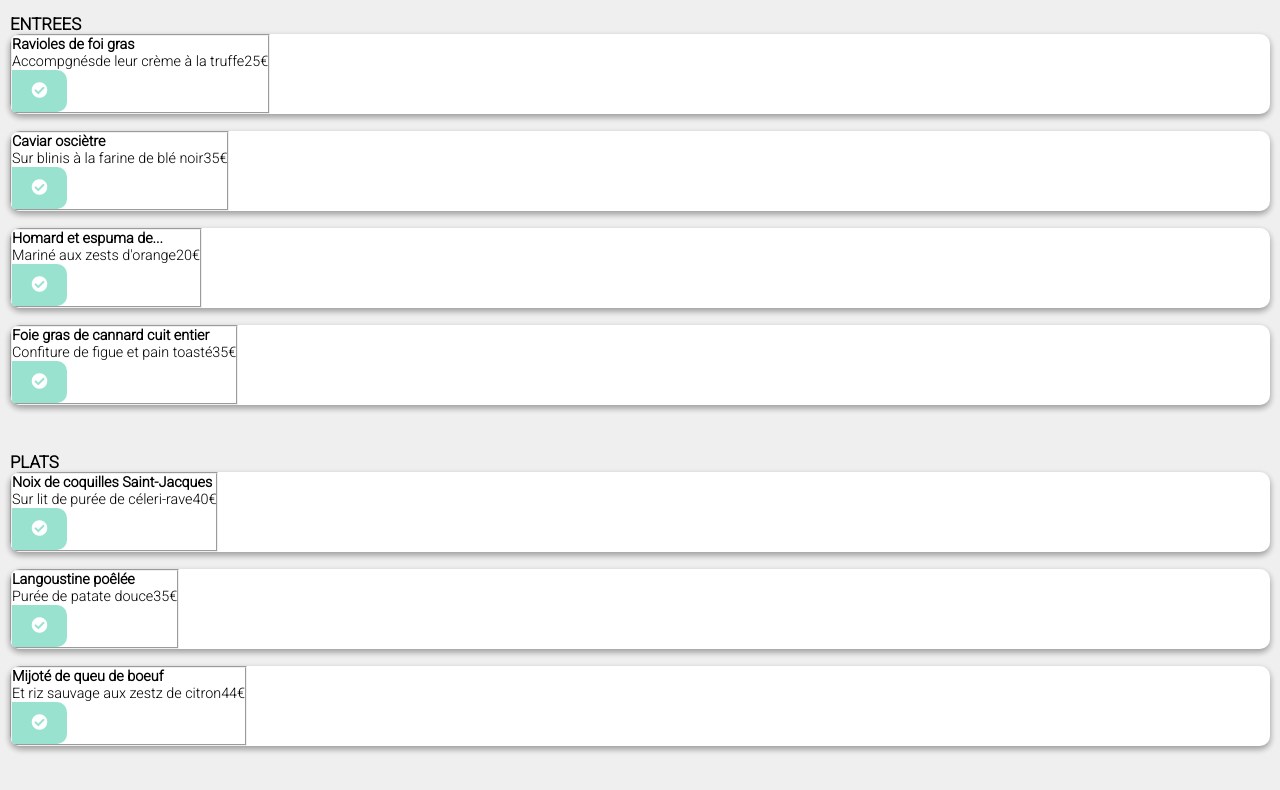
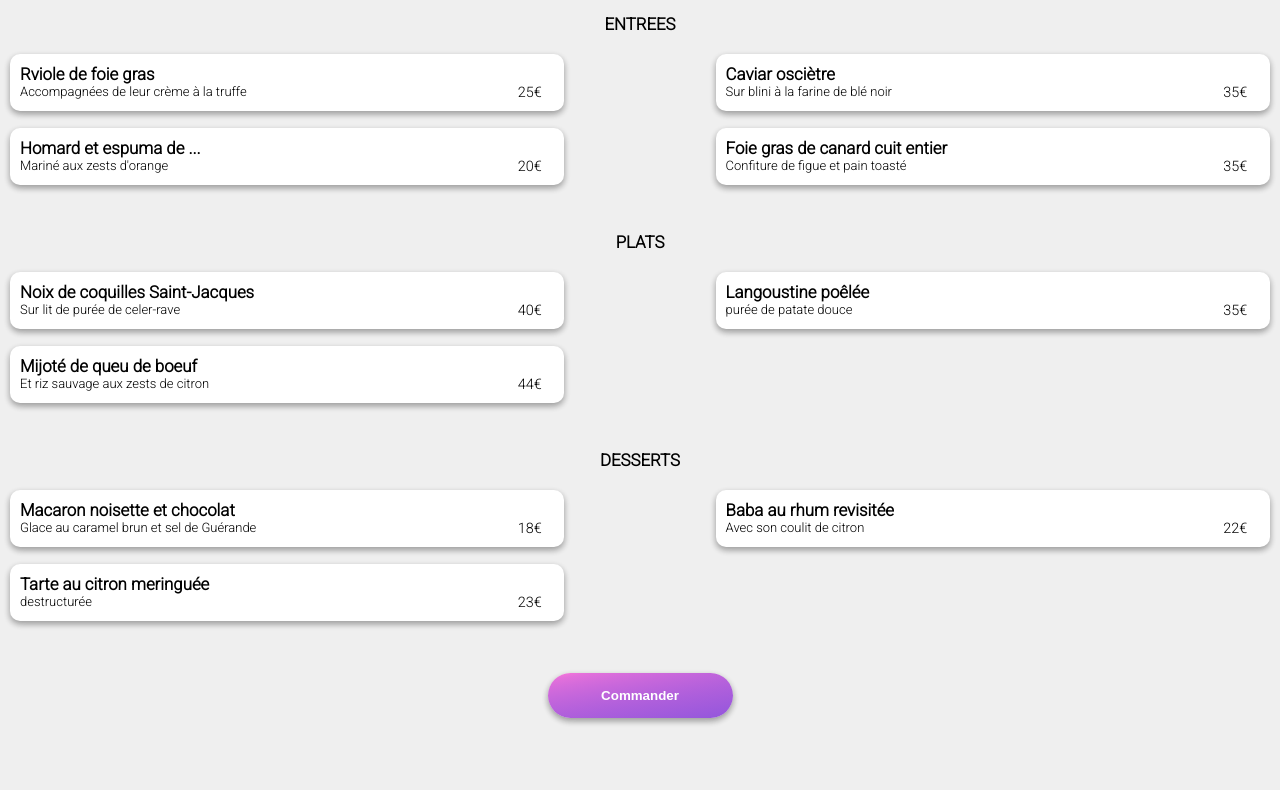
Before and after one commit to sactuba/TaereaClovis_03_15092021, a website: page pages/la-note-enchantee.html in a window 1280 px wide. Shown: the part 426-1216 px from the top of the page. Drawn offline with Linux system fonts and the light colour scheme.

Commit message:
Avancement css generale

```diff
--- a/pages/la-note-enchantee.html
+++ b/pages/la-note-enchantee.html
@@ -12,12 +12,12 @@
       href="https://fonts.googleapis.com/css2?family=Roboto:wght@100;300&display=swap"
       rel="stylesheet"
     />
-    <title>A la francaise</title>
+    <title>La note enchantée</title>
   </head>
   <body>
     <div class="container">
       <header class="header">
-        <a href="/acceuil.html"><i class="fas fa-arrow-left"></i></a>
+        <a href="/index.html"><i class="fas fa-arrow-left"></i></a>
         <img
           class="logo logo--restaurant"
           src="/images/logo/ohmyfood.png"
@@ -30,128 +30,154 @@
       </section>
 
       <section class="menu-main">
-        <h1>
-          La note enchantée
-        </h1>
+        <h1>La note enchantée<i class="far fa-heart"></i></h1>
 
-        <form action="" method="get">
         <article class="article-menu">
-            <h3>ENTREES</h3>
+          <h3 class="menu-titre-carte">ENTREES</h3>
           <ul class="liste-menu">
-              <li>
-                <fieldset class="menu">
-                  <h4>Ravioles de foi gras</h4>
-                  <p>Accompgnésde leur crème à la truffe<span>25€</span></p>
-                  <button class="btn-menu btn-menu__overlay">
-                    <i class="fas fa-check-circle"></i>
-                  </button>
-                </fieldset>
-              </li>
-
-              <li>
-                <fieldset class="menu">
-                  <h4>Caviar osciètre</h4>
-                  <p>Sur blinis à la farine de blé noir<span>35€</span></p>
+            <li class="menu">
+              <article>
+                <h3 class="menu-titre">Rviole de foie gras</h3>
+                <div class="menu-content">
+                  <p>Accompagnées de leur crème à la truffe</p>
+                  <span>25€</span>
+                </div>
+              </article>
               <button class="btn-menu">
                 <i class="fas fa-check-circle"></i>
               </button>
-                </fieldset>
             </li>
 
-              <li>
-                <fieldset class="menu">
-                  <h4>Homard et espuma de...</h4>
-                  <p>Mariné aux zests d'orange<span>20€</span></p>
+            <li class="menu">
+              <article>
+                <h3 class="menu-titre">Caviar osciètre</h3>
+                <div class="menu-content">
+                  <p>Sur blini à la farine de blé noir</p>
+                  <span>35€</span>
+                </div>
+              </article>
               <button class="btn-menu">
                 <i class="fas fa-check-circle"></i>
               </button>
-                </fieldset>
+            </li>
 
-                <li>
-                  <fieldset class="menu">
-                    <h4>Foie gras de cannard cuit entier</h4>
-                    <p>Confiture de figue et pain toasté<span>35€</span></p>
+            <li class="menu">
+              <article>
+                <h3 class="menu-titre">Homard et espuma de ...</h3>
+                <div class="menu-content">
+                  <p>Mariné aux zests d'orange</p>
+                  <span>20€</span>
+                </div>
+              </article>
               <button class="btn-menu">
                 <i class="fas fa-check-circle"></i>
               </button>
-                  </fieldset>
+
+            <li class="menu">
+              <article>
+                <h3 class="menu-titre">Foie gras de canard cuit entier</h3>
+                <div class="menu-content">
+                  <p>Confiture de figue et pain toasté</p>
+                  <span>35€</span>
+                </div>
+              </article>
+              <button class="btn-menu">
+                <i class="fas fa-check-circle"></i>
+              </button>
             </li>
             </li>
           </ul>
         </article>
 
         <article class="article-menu">
-            <h3>PLATS</h3>
+          <h3 class="menu-titre-carte">PLATS</h3>
           <ul class="liste-menu">
-              <li>
-                <fieldset class="menu">
-                  <h4>Noix de coquilles Saint-Jacques</h4>
-                  <p>Sur lit de purée de céleri-rave<span>40€</span></p>
+            <li class="menu">
+              <article>
+                <h3 class="menu-titre">Noix de coquilles Saint-Jacques</h3>
+                <div class="menu-content">
+                  <p>Sur lit de purée de celer-rave</p>
+                  <span>40€</span>
+                </div>
+              </article>
               <button class="btn-menu">
                 <i class="fas fa-check-circle"></i>
               </button>
-                </fieldset>
             </li>
 
-              <li>
-                <fieldset class="menu">
-                  <h4>Langoustine poêlée</h4>
-                  <p>Purée de patate douce<span>35€</span></p>
+            <li class="menu">
+              <article>
+                <h3 class="menu-titre">Langoustine poêlée</h3>
+                <div class="menu-content">
+                  <p>purée de patate douce</p>
+                  <span>35€</span>
+                </div>
+              </article>
               <button class="btn-menu">
                 <i class="fas fa-check-circle"></i>
               </button>
-                </fieldset>
             </li>
 
-              <li>
-                <fieldset class="menu">
-                  <h4>Mijoté de queu de boeuf</h4>
-                  <p>Et riz sauvage aux zestz de citron<span>44€</span></p>
+            <li class="menu">
+              <article>
+                <h3 class="menu-titre">Mijoté de queu de boeuf</h3>
+                <div class="menu-content">
+                  <p>Et riz sauvage aux zests de citron</p>
+                  <span>44€</span>
+                </div>
+              </article>
               <button class="btn-menu">
                 <i class="fas fa-check-circle"></i>
               </button>
-                </fieldset>
             </li>
           </ul>
         </article>
 
         <article class="article-menu">
-            <h3>DESSERTS</h3>
+          <h3 class="menu-titre-carte">DESSERTS</h3>
           <ul class="liste-menu">
-              <li>
-                <fieldset class="menu">
-                  <h4>Macaron noisettes et chocaolat</h4>
-                  <p>Glace au caramel brun et sel de Guérande<span>18€</span></p>
+            <li class="menu">
+              <article>
+                <h3 class="menu-titre">Macaron noisette et chocolat</h3>
+                <div class="menu-content">
+                  <p>Glace au caramel brun et sel de Guérande</p>
+                  <span>18€</span>
+                </div>
+              </article>
               <button class="btn-menu">
                 <i class="fas fa-check-circle"></i>
               </button>
-                </fieldset>
             </li>
 
-              <li>
-                <fieldset class="menu">
-                  <h4>Baba au rhum revisité</h4>
-                  <p>Avec son couis de citron<span>22€</span></p>
+            <li class="menu">
+              <article>
+                <h3 class="menu-titre">Baba au rhum revisitée</h3>
+                <div class="menu-content">
+                  <p>Avec son coulit de citron</p>
+                  <span>22€</span>
+                </div>
+              </article>
               <button class="btn-menu">
                 <i class="fas fa-check-circle"></i>
               </button>
-                </fieldset>
             </li>
 
-              <li>
-                <fieldset class="menu">
-                  <h4>Tarte au citron meringuée</h4>
-                  <p>Destructuée<span>23€</span></p>
+            <li class="menu">
+              <article>
+                <h3 class="menu-titre">Tarte au citron meringuée</h3>
+                <div class="menu-content">
+                  <p>destructurée</p>
+                  <span>23€</span>
+                </div>
+              </article>
               <button class="btn-menu">
                 <i class="fas fa-check-circle"></i>
               </button>
-                </fieldset>
             </li>
           </ul>
         </article>
 
         <button class="btn btn--commander">Commander</button>
-        </form>
       </section>
 
       <footer class="footer">
--- a/sass/directory/component/_component.scss
+++ b/sass/directory/component/_component.scss
@@ -5,12 +5,16 @@
   border-radius: 25px;
   font-weight: bold;
   text-align: center;
-  background: linear-gradient(170deg, $secondary-color, 30%, $primary-color);
+  background: $btn-color;
+  @extend .shadow;
   color: #fff !important;
   align-self: center;
   &--commander {
     align-self: center;
     margin: 35px 0;
+  }
+  &:hover {
+    background-color: lightness($color: #9356dc);
   }
 }
 
--- a/sass/directory/component/_mixin.scss
+++ b/sass/directory/component/_mixin.scss
@@ -1,7 +1,3 @@
 .shadow {
   box-shadow: rgba(0, 0, 0, 0.16) 0px 3px 6px, rgba(0, 0, 0, 0.23) 0px 3px 6px;
 }
-
-@mixin btn-color {
-  background: linear-gradient(170deg, $secondary-color, 30%, $primary-color);
-}
--- a/sass/directory/component/_variables.scss
+++ b/sass/directory/component/_variables.scss
@@ -2,3 +2,4 @@ $primary-color: #9356dc;
 $secondary-color: #ff79da;
 $tertiary-color: #99e2d0;
 $light-grey: #efefef;
+$btn-color: linear-gradient(170deg, $secondary-color, 30%, $primary-color);
--- a/sass/directory/layout/_footer.scss
+++ b/sass/directory/layout/_footer.scss
@@ -19,7 +19,6 @@
     display: flex;
     flex-direction: column;
     .footer img {
-      align-self: center;
     }
   }
 
--- a/sass/directory/pages/_acceuil.scss
+++ b/sass/directory/pages/_acceuil.scss
@@ -43,6 +43,7 @@
     background-color: $light-grey;
     justify-content: center;
     align-items: center;
+    font-weight: bold;
     @extend .shadow;
   }
 }
@@ -106,18 +107,11 @@
         right: 15px;
         top: 35%;
       }
-      /*       .fas {
-        font-size: 1.5em;
-        position: absolute;
-        right: 15px;
-        bottom: -38%;
-        color: $primary-color;
-      } */
     }
   }
 }
 
-@media screen and (min-width: 768px) and (max-width: 1024px) {
+@media screen and (min-width: 768px) /* and (max-width: 1024px) */ {
   h2 {
     align-self: center;
   }
@@ -127,11 +121,11 @@
     flex-wrap: wrap;
     justify-content: center;
     row-gap: 30px;
-    column-gap: 20px;
+    column-gap: 65px;
   }
 
   .li-restaurant {
-    width: 45%;
+    width: 33%;
     margin-bottom: 50px;
   }
 
@@ -159,3 +153,11 @@
     }
   }
 }
+
+/* @media screen and (min-width: 1025px) {
+  .card-restaurant {
+    img {
+      height: 96%;
+    }
+  }
+} */
--- a/sass/directory/pages/_restaurant-page.scss
+++ b/sass/directory/pages/_restaurant-page.scss
@@ -45,7 +45,7 @@ form {
   display: flex;
   overflow: hidden;
   @extend .shadow;
-  &:hover {
+  &:active {
     cursor: pointer;
     button {
       margin-right: 0;
@@ -79,9 +79,9 @@ form {
   transition: all 0.4s;
 }
 
-@media screen and (min-width: 768px) and (max-width: 1024px) {
+@media screen and (min-width: 768px) /* and (max-width: 1024px) */ {
   h1 {
-    margin-left: 42%;
+    margin-left: 46%;
   }
   .article-menu {
     display: flex;
@@ -99,7 +99,7 @@ form {
     justify-content: space-between;
     flex-wrap: wrap;
     .menu {
-      width: 48%;
+      width: 44%;
     }
   }
 }
```
Also changed, not shown: index.html (+2 -1 lines), .public/css/style.css, 1 other file. Lines whose indentation alone changed are shown as unchanged.
